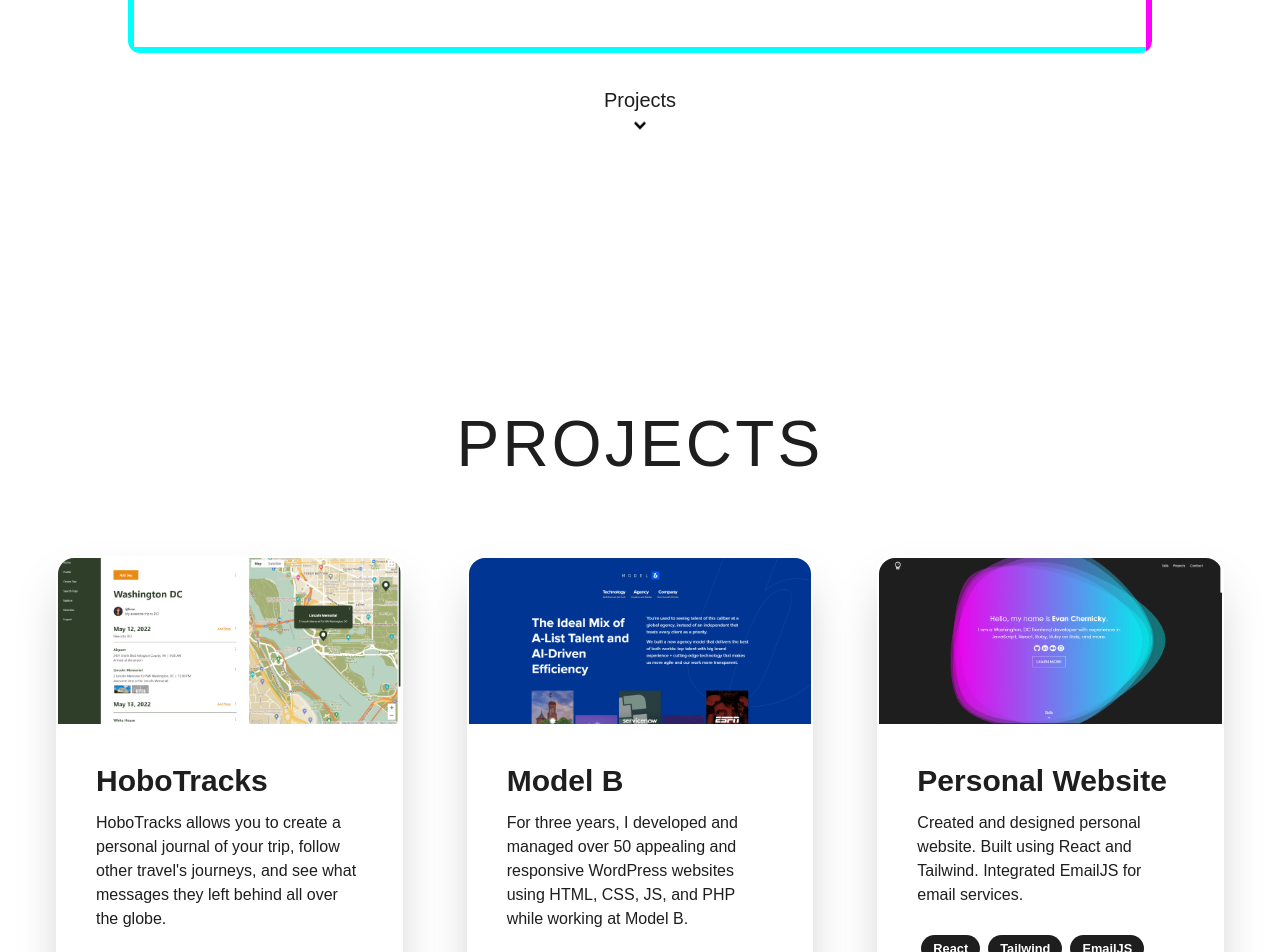
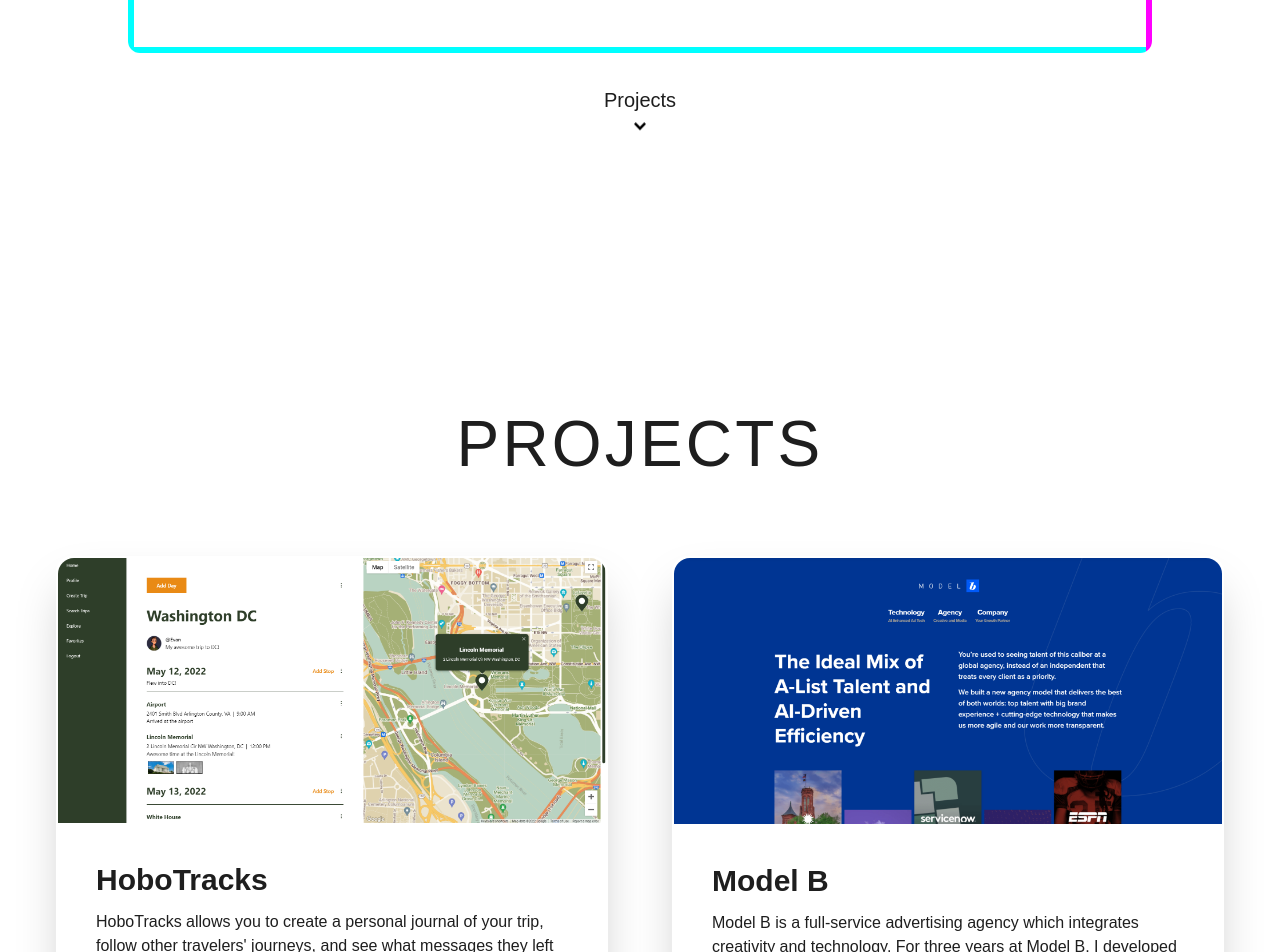
Before and after one commit to evan-chernicky/personal-website, a React (Create React App) app: page / in a window 1280 px wide. Shown: the part 1500-2452 px from the top of the page. Built offline with nearby package versions, Linux system fonts and the light colour scheme; a web font is replaced by a local one.

Commit message:
copy edits

```diff
--- a/src/components/Contact.js
+++ b/src/components/Contact.js
@@ -34,12 +34,16 @@ function handleSubmit(e) {
     <div className="justify-center min-h-screen w-full bg-no-repeat bg-cover flex items-center" style={{backgroundImage: `url(${wave})`, backgroundPosition: '50% 32vh'}}>
         <div style={{animationDelay: "0s"}} className="shadow dark:shadow-gray-700 fade-in-bottom opacity-0 m-6 max-w-5xl flex flex-col md:flex-row m-auto bg-white/90 dark:bg-black/90 p-12 dark:text-white text-black rounded-2xl">
             <div className="md:px-12">
-                <h2 className="mb-8 text-left text-black dark:text-white text-6xl uppercase">Contact Me</h2>
+                <h2 className="mb-8 text-left text-black dark:text-white text-6xl uppercase text-center md:text-left">Contact Me</h2>
                 <div className="flex flex-col md:flex-row">
                     <div className="pr-6 mb-6 mx-auto" style={{maxWidth: "150px"}}>
                         <img src={isDarkMode ? LightAvatar : DarkAvatar} alt="avatar"/>
                     </div>
-                    <p className="text-black dark:text-white">With more than 3 years of web development experience, I constantly strive to produce light-weight, responsive, intuitive websites that both the client and I can be proud of. Consider contacting me to see how I can help you achieve your mission.</p>
+                    <div>
+                    <p className="text-black dark:text-white text-lg mb-3">With more than 3 years of web development experience, I constantly strive to produce light-weight, responsive, intuitive websites of which the client and I can be proud of. When I’m not behind a
+computer you will find me biking, hiking, skiing or planning my next backpacking trip around the globe.</p>
+<p className="text-black dark:text-white text-lg"> Consider contacting me to see how I can help you achieve your mission.</p>
+</div>
                 </div>
             </div>
             <form onSubmit={(e) => handleSubmit(e)} className="flex flex-col md:pl-12 mt-6 md:mt-0" style={{minWidth: "35%"}}>
--- a/src/components/Projects.js
+++ b/src/components/Projects.js
@@ -10,7 +10,7 @@ function Projects({isDarkMode}) {
   return (
     <div className="min-h-screen p-6 max-w-screen-xl m-auto flex flex-col items-center">
         <h2 className="mb-8 text-center text-black dark:text-white text-6xl uppercase tracking-wider tracking-in-expand opacity-0">Projects</h2>
-        <div className="grid lg:grid-cols-3 fade-in-bottom opacity-0">
+        <div className="grid xl:grid-cols-3 lg:grid-cols-2 fade-in-bottom opacity-0">
             {projects.map(project => {
                     const index = projects.indexOf(project)
                     return <Project index={index} project={project} isDarkMode={isDarkMode}/>
--- a/src/components/data/ProjectsData.js
+++ b/src/components/data/ProjectsData.js
@@ -9,7 +9,7 @@ import PersonalWebsite from '../../assets/projects/personal-website.png'
 export const projects = [
     {
         name: "HoboTracks",
-        summary: "HoboTracks allows you to create a personal journal of your trip, follow other travel's journeys, and see what messages they left behind all over the globe.",
+        summary: "HoboTracks allows you to create a personal journal of your trip, follow other travelers' journeys, and see what messages they left behind all over the globe.",
         image: HoboTracks,
         tech: [
             "Rails",
@@ -30,7 +30,7 @@ export const projects = [
     },
     {
         name: "Model B",
-        summary: "For three years, I developed and managed over 50 appealing and responsive WordPress websites using HTML, CSS, JS, and PHP while working at Model B.",
+        summary: "Model B is a full-service advertising agency which integrates creativity and technology. For three years at Model B, I developed and managed over 90 distinctive, attractive, and responsive websites for a wide range of businesses.",
         image: ModelB,
         tech: [
             "HTML",
@@ -41,7 +41,7 @@ export const projects = [
             "Bootstrap",
             "Foundation",
             "SASS",
-            "XD"
+            "XD",
         ],
         deployment: "https://www.modelb.com/",
     },
--- a/src/main.css
+++ b/src/main.css
@@ -555,6 +555,10 @@ Ensure the default browser behavior of the `hidden` attribute.
   margin-bottom: 1.5rem;
 }
 
+.mb-3 {
+  margin-bottom: 0.75rem;
+}
+
 .mt-6 {
   margin-top: 1.5rem;
 }
@@ -569,10 +573,6 @@ Ensure the default browser behavior of the `hidden` attribute.
 
 .ml-6 {
   margin-left: 1.5rem;
-}
-
-.mb-3 {
-  margin-bottom: 0.75rem;
 }
 
 .mb-9 {
@@ -641,7 +641,7 @@ Ensure the default browser behavior of the `hidden` attribute.
 }
 
 .max-w-screen-xl {
-  max-width: 1440px;
+  max-width: 1340px;
 }
 
 .translate-y-0 {
@@ -889,6 +889,10 @@ Ensure the default browser behavior of the `hidden` attribute.
   font-size: clamp(2rem, 6vw, 4rem);
 }
 
+.text-lg {
+  font-size: clamp(.85rem, 1.3vw, 1rem);
+}
+
 .text-4xl {
   font-size: clamp(1.5rem, 4vw, 2.25rem);
 }
@@ -944,53 +948,16 @@ Ensure the default browser behavior of the `hidden` attribute.
   opacity: 0;
 }
 
-.shadow-2xl {
-  --tw-shadow: 0 25px 50px -12px rgb(0 0 0 / 0.25);
-  --tw-shadow-colored: 0 25px 50px -12px var(--tw-shadow-color);
-  box-shadow: var(--tw-ring-offset-shadow, 0 0 #0000), var(--tw-ring-shadow, 0 0 #0000), var(--tw-shadow);
-}
-
-.shadow-xl {
-  --tw-shadow: 0 20px 25px -5px rgb(0 0 0 / 0.1), 0 8px 10px -6px rgb(0 0 0 / 0.1);
-  --tw-shadow-colored: 0 20px 25px -5px var(--tw-shadow-color), 0 8px 10px -6px var(--tw-shadow-color);
-  box-shadow: var(--tw-ring-offset-shadow, 0 0 #0000), var(--tw-ring-shadow, 0 0 #0000), var(--tw-shadow);
-}
-
-.shadow-lg {
-  --tw-shadow: 0 10px 15px -3px rgb(0 0 0 / 0.1), 0 4px 6px -4px rgb(0 0 0 / 0.1);
-  --tw-shadow-colored: 0 10px 15px -3px var(--tw-shadow-color), 0 4px 6px -4px var(--tw-shadow-color);
-  box-shadow: var(--tw-ring-offset-shadow, 0 0 #0000), var(--tw-ring-shadow, 0 0 #0000), var(--tw-shadow);
-}
-
 .shadow {
   --tw-shadow: 0 1px 3px 0 rgb(0 0 0 / 0.1), 0 1px 2px -1px rgb(0 0 0 / 0.1);
   --tw-shadow-colored: 0 1px 3px 0 var(--tw-shadow-color), 0 1px 2px -1px var(--tw-shadow-color);
   box-shadow: var(--tw-ring-offset-shadow, 0 0 #0000), var(--tw-ring-shadow, 0 0 #0000), var(--tw-shadow);
 }
 
-.shadow-gray-600 {
-  --tw-shadow-color: #4b5563;
-  --tw-shadow: var(--tw-shadow-colored);
-}
-
-.shadow-white {
-  --tw-shadow-color: #fff;
-  --tw-shadow: var(--tw-shadow-colored);
-}
-
-.shadow-gray-400 {
-  --tw-shadow-color: #9ca3af;
-  --tw-shadow: var(--tw-shadow-colored);
-}
-
-.shadow-gray-700 {
-  --tw-shadow-color: #374151;
-  --tw-shadow: var(--tw-shadow-colored);
-}
-
-.shadow-black {
-  --tw-shadow-color: #1E1E1E;
-  --tw-shadow: var(--tw-shadow-colored);
+.shadow-2xl {
+  --tw-shadow: 0 25px 50px -12px rgb(0 0 0 / 0.25);
+  --tw-shadow-colored: 0 25px 50px -12px var(--tw-shadow-color);
+  box-shadow: var(--tw-ring-offset-shadow, 0 0 #0000), var(--tw-ring-shadow, 0 0 #0000), var(--tw-shadow);
 }
 
 .outline {
@@ -1369,55 +1336,13 @@ body {
   box-shadow: var(--tw-ring-offset-shadow, 0 0 #0000), var(--tw-ring-shadow, 0 0 #0000), var(--tw-shadow);
 }
 
-.dark .dark\:shadow-md {
-  --tw-shadow: 0 4px 6px -1px rgb(0 0 0 / 0.1), 0 2px 4px -2px rgb(0 0 0 / 0.1);
-  --tw-shadow-colored: 0 4px 6px -1px var(--tw-shadow-color), 0 2px 4px -2px var(--tw-shadow-color);
-  box-shadow: var(--tw-ring-offset-shadow, 0 0 #0000), var(--tw-ring-shadow, 0 0 #0000), var(--tw-shadow);
-}
-
-.dark .dark\:shadow-xl {
-  --tw-shadow: 0 20px 25px -5px rgb(0 0 0 / 0.1), 0 8px 10px -6px rgb(0 0 0 / 0.1);
-  --tw-shadow-colored: 0 20px 25px -5px var(--tw-shadow-color), 0 8px 10px -6px var(--tw-shadow-color);
-  box-shadow: var(--tw-ring-offset-shadow, 0 0 #0000), var(--tw-ring-shadow, 0 0 #0000), var(--tw-shadow);
-}
-
-.dark .dark\:shadow-gray-400 {
-  --tw-shadow-color: #9ca3af;
-  --tw-shadow: var(--tw-shadow-colored);
-}
-
-.dark .dark\:shadow-gray-600 {
-  --tw-shadow-color: #4b5563;
-  --tw-shadow: var(--tw-shadow-colored);
-}
-
 .dark .dark\:shadow-gray-700 {
   --tw-shadow-color: #374151;
   --tw-shadow: var(--tw-shadow-colored);
 }
 
-.dark .dark\:shadow-slate-600 {
-  --tw-shadow-color: #475569;
-  --tw-shadow: var(--tw-shadow-colored);
-}
-
-.dark .dark\:shadow-slate-800 {
-  --tw-shadow-color: #1e293b;
-  --tw-shadow: var(--tw-shadow-colored);
-}
-
 .dark .dark\:shadow-slate-700 {
   --tw-shadow-color: #334155;
-  --tw-shadow: var(--tw-shadow-colored);
-}
-
-.dark .dark\:shadow-pink {
-  --tw-shadow-color: #ff00ff;
-  --tw-shadow: var(--tw-shadow-colored);
-}
-
-.dark .dark\:shadow-blue {
-  --tw-shadow-color: #00ffff;
   --tw-shadow: var(--tw-shadow-colored);
 }
 
@@ -1487,15 +1412,19 @@ body {
   .md\:pl-12 {
     padding-left: 3rem;
   }
+
+  .md\:text-left {
+    text-align: left;
+  }
 }
 
 @media (min-width: 976px) {
-  .lg\:grid-cols-3 {
-    grid-template-columns: repeat(3, minmax(0, 1fr));
+  .lg\:grid-cols-2 {
+    grid-template-columns: repeat(2, minmax(0, 1fr));
   }
 }
 
-@media (min-width: 1440px) {
+@media (min-width: 1340px) {
   .xl\:absolute {
     position: absolute;
   }
@@ -1503,4 +1432,8 @@ body {
   .xl\:w-20 {
     width: 5rem;
   }
+
+  .xl\:grid-cols-3 {
+    grid-template-columns: repeat(3, minmax(0, 1fr));
+  }
 }
--- a/tailwind.config.js
+++ b/tailwind.config.js
@@ -6,12 +6,12 @@ module.exports = {
       sm: '480px',
       md: '768px',
       lg: '976px',
-      xl: '1440px'
+      xl: '1340px'
     },
     fontSize: {
       'sm': 'clamp(.6rem, 1vw, .8rem)',
       'md': 'clamp(.7rem, 1.5vw, 1.125rem)',
-      'lg': 'clamp(.75rem, 1.75vw, 1.125rem)',
+      'lg': 'clamp(.85rem, 1.3vw, 1rem)',
       'xl': 'clamp(.9rem, 2vw, 1.25rem)',
       '2xl': 'clamp(1.15rem, 2.5vw, 1.5rem)',
       '3xl': 'clamp(1.25rem, 3vw, 1.875rem)',
```
